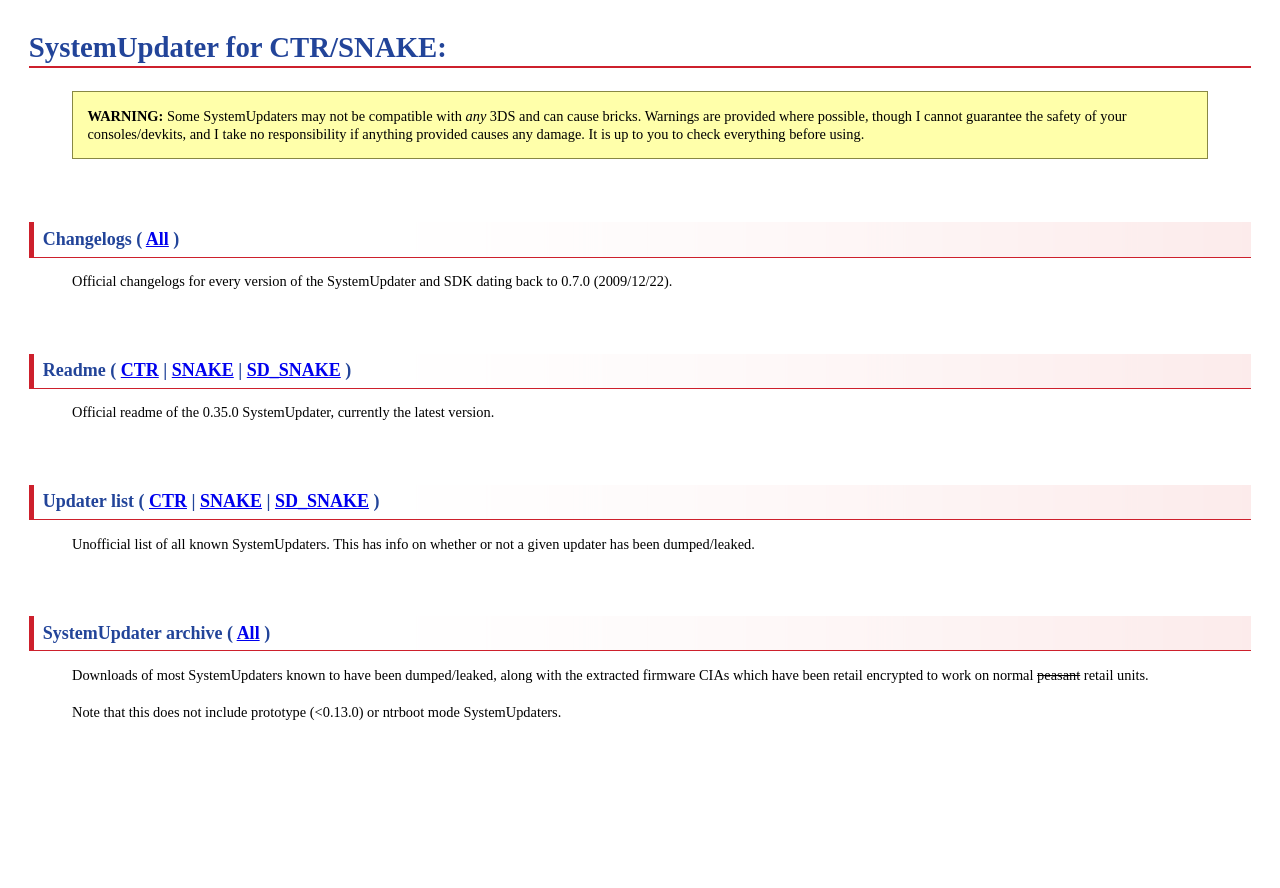
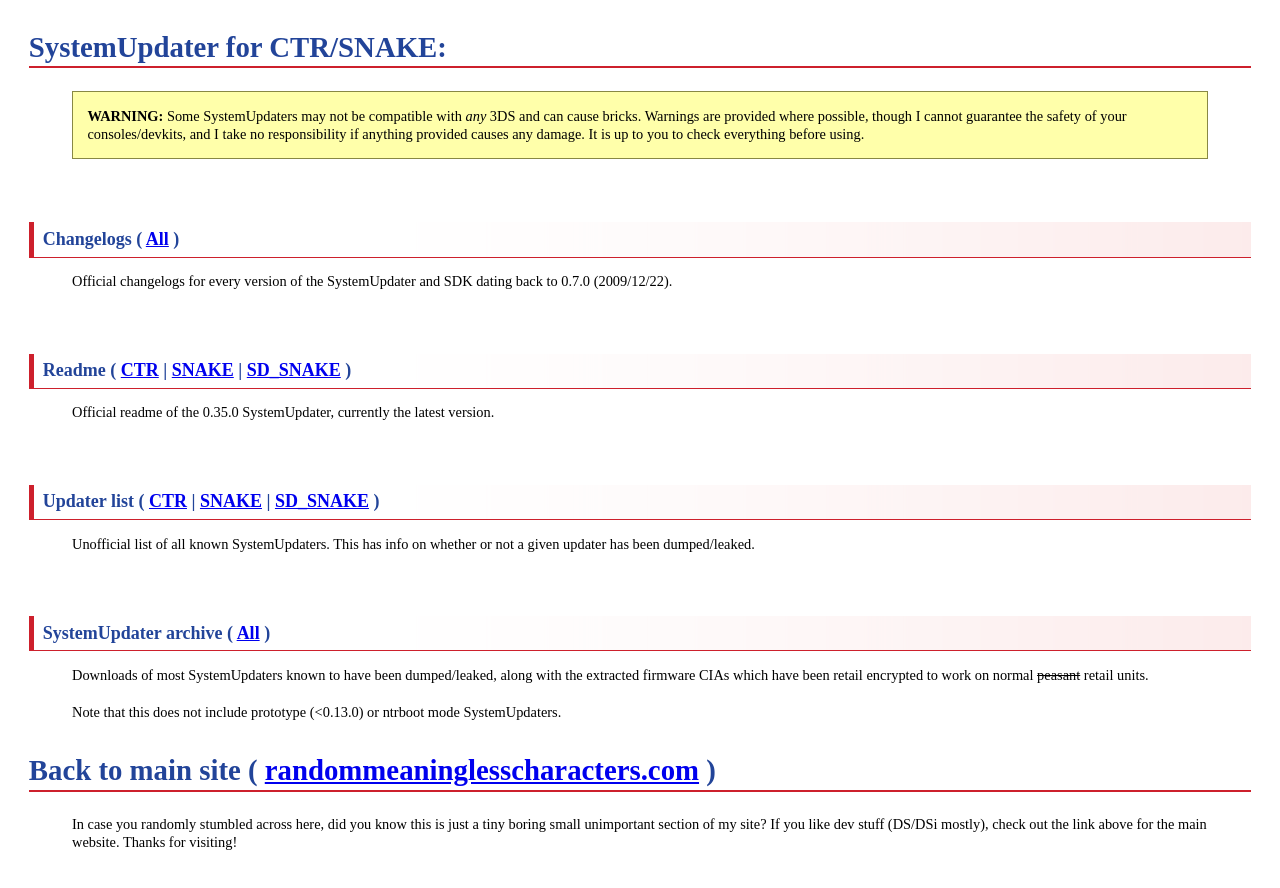
Before and after one commit to rvtr/ctr-systemupdater-docs, a plain HTML site: page index.html in a window 1280 px wide. Before the commit the page ends 800 px from the top, so only its background shows below. Drawn offline with Linux system fonts and the light colour scheme.

Commit message:
I beg you to visit

```diff
--- a/index.html
+++ b/index.html
@@ -27,6 +27,10 @@
   <p>
   Downloads of most SystemUpdaters known to have been dumped/leaked, along with the extracted firmware CIAs which have been retail encrypted to work on normal <s>peasant</s> retail units.<br><br>
   Note that this does not include prototype (&lt;0.13.0) or ntrboot mode SystemUpdaters.
+  </p><br>
+  <h1>Back to main site ( <a href="https://randommeaninglesscharacters.com">randommeaninglesscharacters.com</a> )</h1>
+  <p>
+  In case you randomly stumbled across here, did you know this is just a tiny boring small unimportant section of my site? If you like dev stuff (DS/DSi mostly), check out the link above for the main website. Thanks for visiting!
   </p>
   </body>
 </html>
```
